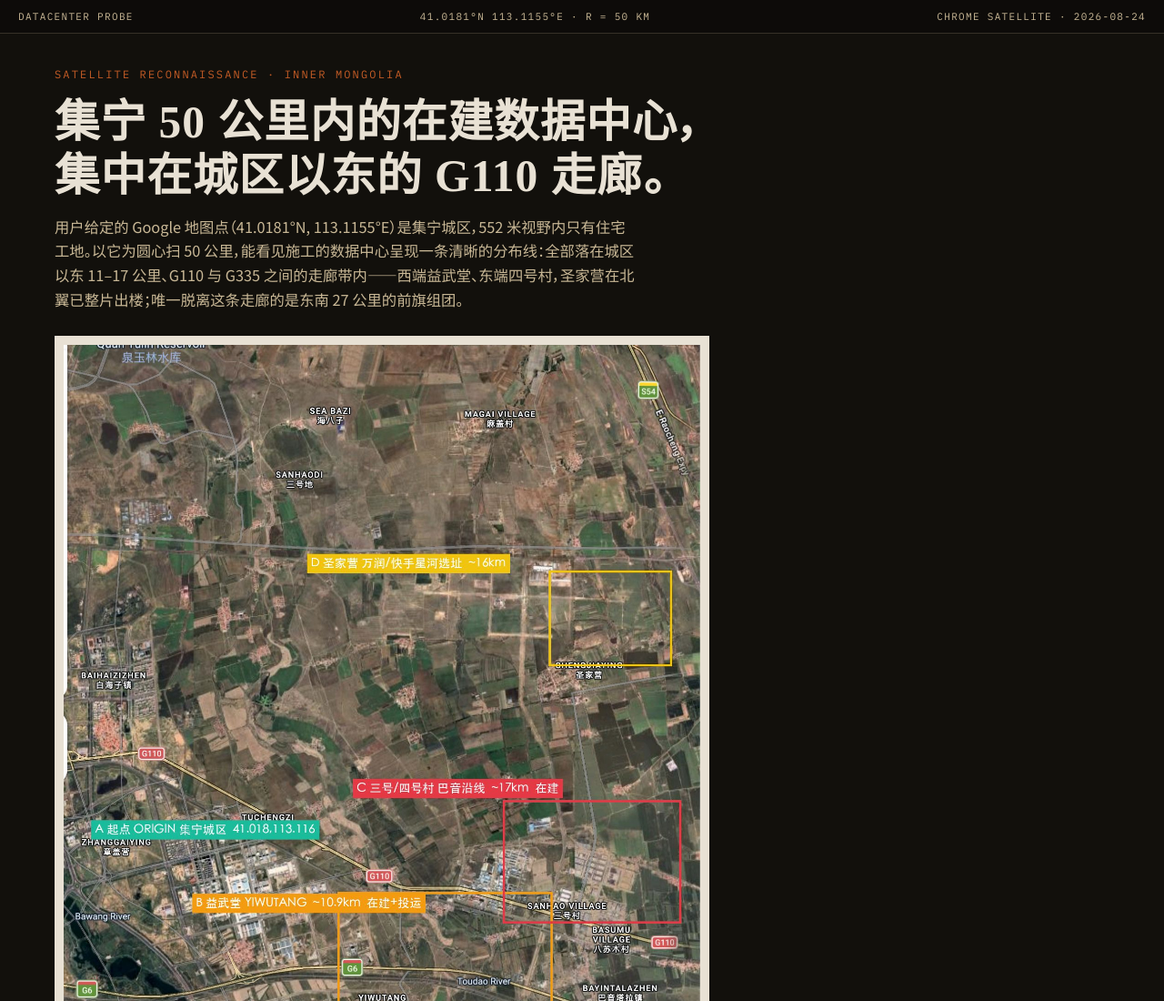
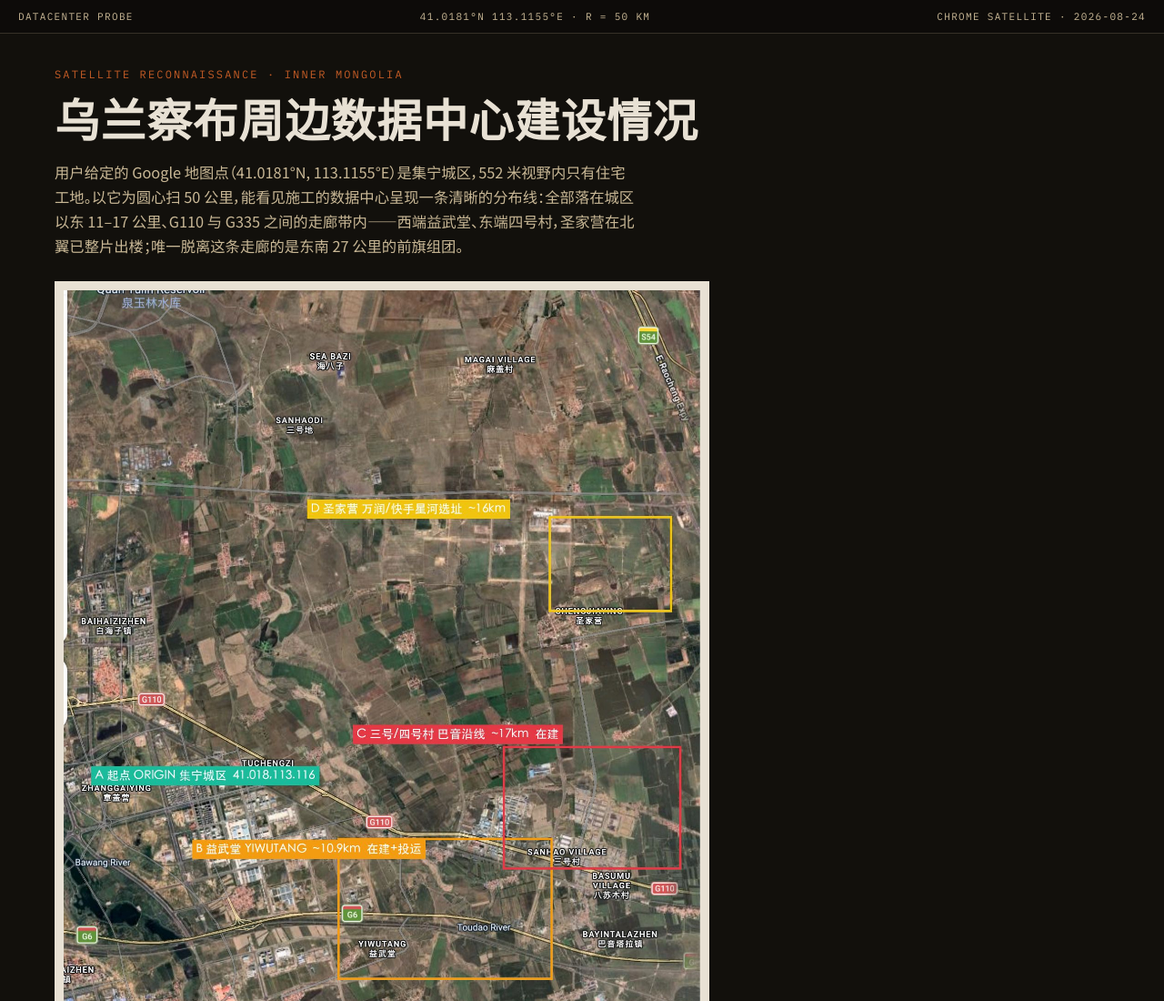
Before and after one commit to madeye/datacenter-probe, a plain HTML site: page docs/index.html in a window 1280 px wide. Shown: the top 1100 px of the page at 91% size. Drawn offline with nearby package versions, Linux system fonts and the light colour scheme.

Commit message:
Rename the page title to 乌兰察布周边数据中心建设情况.
Use the same wording for the document title and the masthead h1.

```diff
--- a/docs/index.html
+++ b/docs/index.html
@@ -3,7 +3,7 @@
 <head>
   <meta charset="utf-8">
   <meta name="viewport" content="width=device-width, initial-scale=1">
-  <title>乌兰察布 50km 在建数据中心 · 卫星核查</title>
+  <title>乌兰察布周边数据中心建设情况</title>
   <meta name="description" content="以集宁城区 41.0181°N 113.1155°E 为圆心核查 50 公里：在建数据中心全部落在集宁以东的 G110 走廊带，城区原点周边没有机房。">
   <link rel="preconnect" href="https://fonts.googleapis.com">
   <link rel="preconnect" href="https://fonts.gstatic.com" crossorigin>
@@ -337,7 +337,7 @@
 
   <header class="mast">
     <p class="series">Satellite reconnaissance  ·  Inner Mongolia</p>
-    <h1>集宁 50 公里内的在建数据中心，<br>集中在城区以东的 G110 走廊。</h1>
+    <h1>乌兰察布周边数据中心建设情况</h1>
     <p class="lede">用户给定的 Google 地图点（41.0181°N, 113.1155°E）是集宁城区，552 米视野内只有住宅工地。以它为圆心扫 50 公里，能看见施工的数据中心呈现一条清晰的分布线：全部落在城区以东 11–17 公里、G110 与 G335 之间的走廊带内——西端益武堂、东端四号村，圣家营在北翼已整片出楼；唯一脱离这条走廊的是东南 27 公里的前旗组团。</p>
     <figure class="hero">
       <img src="plates/hero_corridor.jpg" alt="集宁以东 G110 走廊总览：原点、益武堂、三四号村、圣家营四处地块相对位置" width="1386" height="1815">
```
